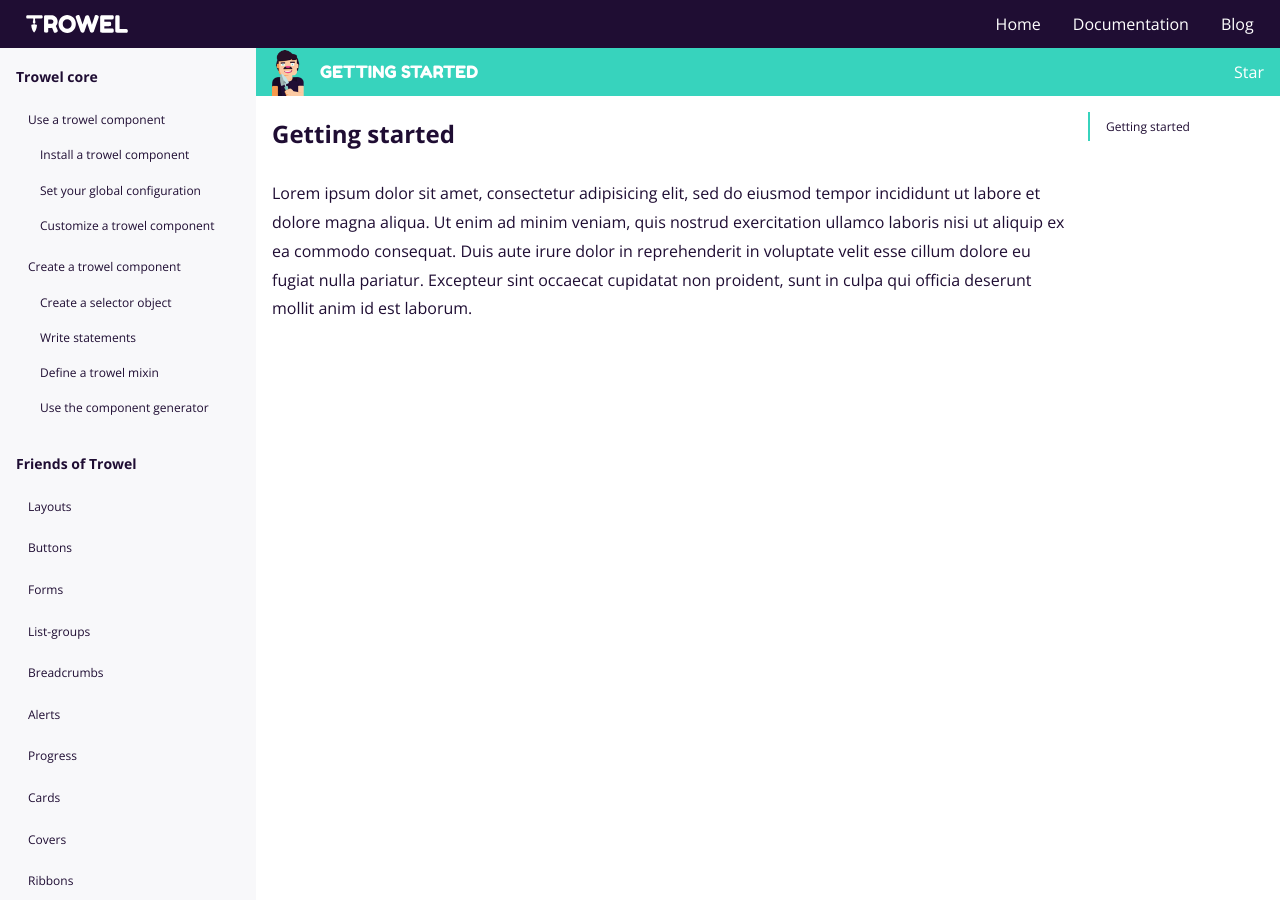
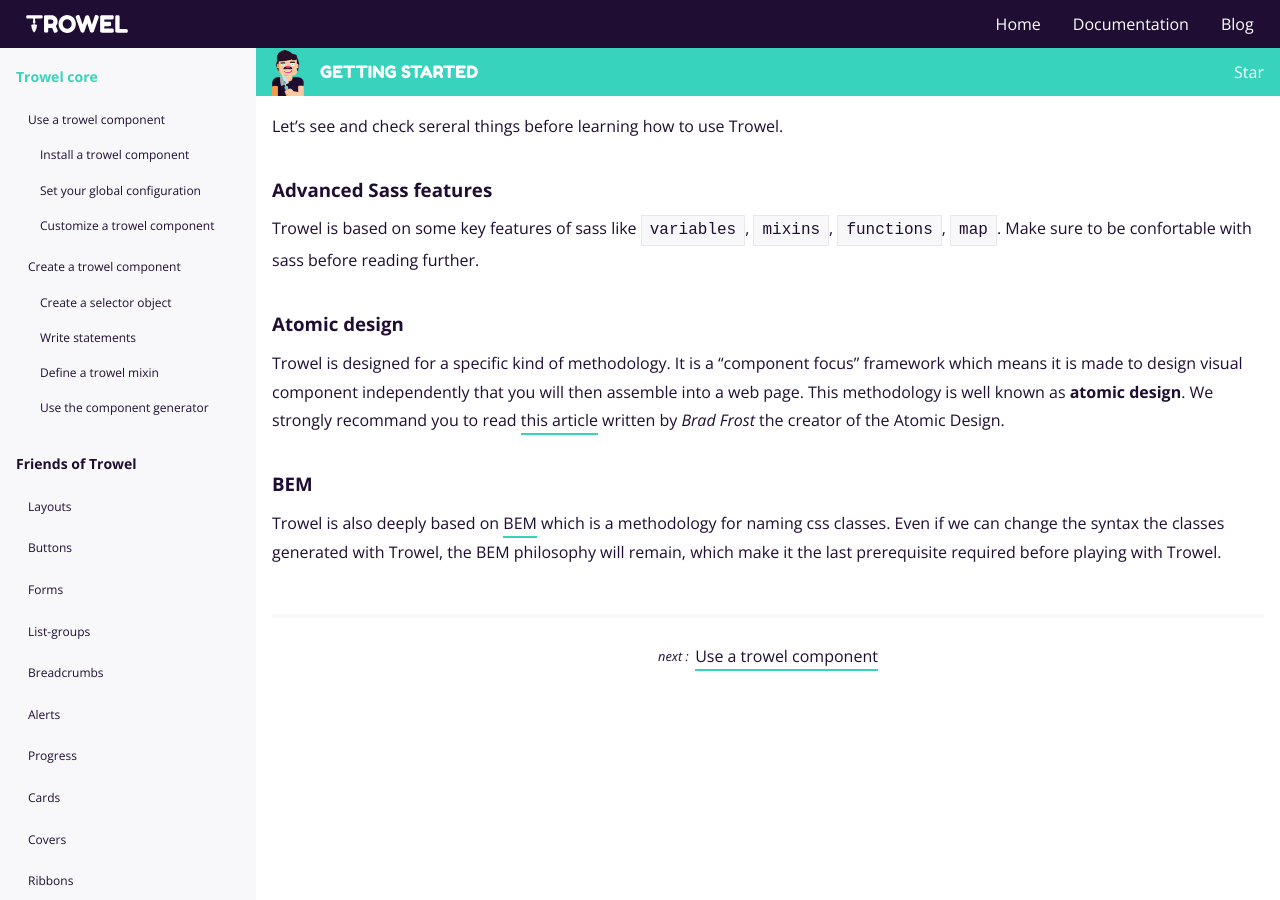
Before and after one commit to Trowel/trowel.github.io, a Jekyll site: the page built from pages/documentation/trowel-core/getting-started.md, in a window 1280 px wide. Built offline with Jekyll 4.4.1, drawn with Linux system fonts in a browser that asks for light colours.

Commit message:
getting started page

```diff
--- /dev/null
+++ b/_includes/page-control.html
@@ -0,0 +1,4 @@
+<nav class="page-control">
+  <span>next :</span>
+  <a href="{{ include.href }}">{{ include.label }}</a>
+</nav>
--- a/_includes/sidebar-documentation.html
+++ b/_includes/sidebar-documentation.html
@@ -7,8 +7,8 @@
     <ul>
       <li>
         <a
-          href="/documentation/trowel-core/getting-started"
-          {% if page.url == "/documentation/trowel-core/getting-started" %}class="active"{% endif %}
+          href="/documentation/trowel-core/getting-started/"
+          {% if page.url == "/documentation/trowel-core/getting-started/" %}class="active"{% endif %}
         >
           Trowel core
         </a>
@@ -16,8 +16,8 @@
         <ul>
           <li>
             <a
-              href="/documentation/trowel-core/use-a-component"
-              {% if page.url == "/documentation/trowel-core/use-a-component" %}class="active"{% endif %}
+              href="/documentation/trowel-core/use-a-component/"
+              {% if page.url == "/documentation/trowel-core/use-a-component/" %}class="active"{% endif %}
             >
               Use a trowel component
             </a>
@@ -25,8 +25,8 @@
             <ul>
               <li>
                 <a
-                  href="/documentation/trowel-core/use-a-component/install/"
-                  {% if page.url == "/documentation/trowel-core/use-a-component/install" %}class="active"{% endif %}
+                  href="/documentation/trowel-core/use-a-component/install//"
+                  {% if page.url == "/documentation/trowel-core/use-a-component/install/" %}class="active"{% endif %}
                 >
                   Install a trowel component
                 </a>
@@ -34,8 +34,8 @@
 
               <li>
                 <a
-                  href="/documentation/trowel-core/use-a-component/config"
-                  {% if page.url == "/documentation/trowel-core/use-a-component/config" %}class="active"{% endif %}
+                  href="/documentation/trowel-core/use-a-component/config/"
+                  {% if page.url == "/documentation/trowel-core/use-a-component/config/" %}class="active"{% endif %}
                 >
                   Set your global configuration
                 </a>
@@ -43,8 +43,8 @@
 
               <li>
                 <a
-                  href="/documentation/trowel-core/use-a-component/customize"
-                  {% if page.url == "/documentation/trowel-core/use-a-component/customize" %}class="active"{% endif %}
+                  href="/documentation/trowel-core/use-a-component/customize/"
+                  {% if page.url == "/documentation/trowel-core/use-a-component/customize/" %}class="active"{% endif %}
                 >
                   Customize a trowel component
                 </a>
@@ -54,8 +54,8 @@
 
           <li>
             <a
-              href="/documentation/trowel-core/create-a-component"
-              {% if page.url == "/documentation/trowel-core/create-a-component" %}class="active"{% endif %}
+              href="/documentation/trowel-core/create-a-component/"
+              {% if page.url == "/documentation/trowel-core/create-a-component/" %}class="active"{% endif %}
             >
               Create a trowel component
             </a>
@@ -63,8 +63,8 @@
             <ul>
               <li>
                 <a
-                  href="/documentation/trowel-core/create-a-component/selector-object"
-                  {% if page.url == "/documentation/trowel-core/create-a-component/selector-object" %}class="active"{% endif %}
+                  href="/documentation/trowel-core/create-a-component/selector-object/"
+                  {% if page.url == "/documentation/trowel-core/create-a-component/selector-object/" %}class="active"{% endif %}
                 >
                   Create a selector object
                 </a>
@@ -72,8 +72,8 @@
 
               <li>
                 <a
-                  href="/documentation/trowel-core/create-a-component/statements"
-                  {% if page.url == "/documentation/trowel-core/create-a-component/statements" %}class="active"{% endif %}
+                  href="/documentation/trowel-core/create-a-component/statements/"
+                  {% if page.url == "/documentation/trowel-core/create-a-component/statements/" %}class="active"{% endif %}
                 >
                   Write statements
                 </a>
@@ -81,8 +81,8 @@
 
               <li>
                 <a
-                  href="/documentation/trowel-core/create-a-component/mixins"
-                  {% if page.url == "/documentation/trowel-core/create-a-component/mixins" %}class="active"{% endif %}
+                  href="/documentation/trowel-core/create-a-component/mixins/"
+                  {% if page.url == "/documentation/trowel-core/create-a-component/mixins/" %}class="active"{% endif %}
                 >
                   Define a trowel mixin
                 </a>
@@ -90,8 +90,8 @@
 
               <li>
                 <a
-                  href="/documentation/trowel-core/create-a-component/generator"
-                  {% if page.url == "/documentation/trowel-core/create-a-component/generator" %}class="active"{% endif %}
+                  href="/documentation/trowel-core/create-a-component/generator/"
+                  {% if page.url == "/documentation/trowel-core/create-a-component/generator/" %}class="active"{% endif %}
                 >
                   Use the component generator
                 </a>
@@ -103,8 +103,8 @@
 
       <li>
         <a
-          href="/documentation/friends-of-trowel"
-          {% if page.url == "/documentation/friends-of-trowel" %}class="active"{% endif %}
+          href="/documentation/friends-of-trowel/"
+          {% if page.url == "/documentation/friends-of-trowel/" %}class="active"{% endif %}
         >
           Friends of Trowel
         </a>
@@ -112,8 +112,8 @@
         <ul>
           <li>
             <a
-              href="/documentation/friends-of-trowel/layouts"
-              {% if page.url == "/documentation/friends-of-trowel/layouts" %}class="active"{% endif %}
+              href="/documentation/friends-of-trowel/layouts/"
+              {% if page.url == "/documentation/friends-of-trowel/layouts/" %}class="active"{% endif %}
             >
               Layouts
             </a>
@@ -121,8 +121,8 @@
 
           <li>
             <a
-              href="/documentation/friends-of-trowel/buttons"
-              {% if page.url == "/documentation/friends-of-trowel/buttons" %}class="active"{% endif %}
+              href="/documentation/friends-of-trowel/buttons/"
+              {% if page.url == "/documentation/friends-of-trowel/buttons/" %}class="active"{% endif %}
             >
               Buttons
             </a>
@@ -130,8 +130,8 @@
 
           <li>
             <a
-              href="/documentation/friends-of-trowel/forms"
-              {% if page.url == "/documentation/friends-of-trowel/forms" %}class="active"{% endif %}
+              href="/documentation/friends-of-trowel/forms/"
+              {% if page.url == "/documentation/friends-of-trowel/forms/" %}class="active"{% endif %}
             >
               Forms
             </a>
@@ -139,8 +139,8 @@
 
           <li>
             <a
-              href="/documentation/friends-of-trowel/list-groups/"
-              {% if page.url == "/documentation/friends-of-trowel/list-groups/" %}class="active"{% endif %}
+              href="/documentation/friends-of-trowel/list-groups//"
+              {% if page.url == "/documentation/friends-of-trowel/list-groups//" %}class="active"{% endif %}
             >
               List-groups
             </a>
@@ -148,8 +148,8 @@
 
           <li>
             <a
-              href="/documentation/friends-of-trowel/breadcrumbs"
-              {% if page.url == "/documentation/friends-of-trowel/breadcrumbs" %}class="active"{% endif %}
+              href="/documentation/friends-of-trowel/breadcrumbs/"
+              {% if page.url == "/documentation/friends-of-trowel/breadcrumbs/" %}class="active"{% endif %}
             >
               Breadcrumbs
             </a>
@@ -157,8 +157,8 @@
 
           <li>
             <a
-              href="/documentation/friends-of-trowel/alerts"
-              {% if page.url == "/documentation/friends-of-trowel/alerts" %}class="active"{% endif %}
+              href="/documentation/friends-of-trowel/alerts/"
+              {% if page.url == "/documentation/friends-of-trowel/alerts/" %}class="active"{% endif %}
             >
               Alerts
             </a>
@@ -166,8 +166,8 @@
 
           <li>
             <a
-              href="/documentation/friends-of-trowel/progress"
-              {% if page.url == "/documentation/friends-of-trowel/progress" %}class="active"{% endif %}
+              href="/documentation/friends-of-trowel/progress/"
+              {% if page.url == "/documentation/friends-of-trowel/progress/" %}class="active"{% endif %}
             >
               Progress
             </a>
@@ -175,8 +175,8 @@
 
           <li>
             <a
-              href="/documentation/friends-of-trowel/cards"
-              {% if page.url == "/documentation/friends-of-trowel/cards" %}class="active"{% endif %}
+              href="/documentation/friends-of-trowel/cards/"
+              {% if page.url == "/documentation/friends-of-trowel/cards/" %}class="active"{% endif %}
             >
               Cards
             </a>
@@ -184,8 +184,8 @@
 
           <li>
             <a
-              href="/documentation/friends-of-trowel/covers"
-              {% if page.url == "/documentation/friends-of-trowel/covers" %}class="active"{% endif %}
+              href="/documentation/friends-of-trowel/covers/"
+              {% if page.url == "/documentation/friends-of-trowel/covers/" %}class="active"{% endif %}
             >
               Covers
             </a>
@@ -193,8 +193,8 @@
 
           <li>
             <a
-              href="/documentation/friends-of-trowel/ribbons"
-              {% if page.url == "/documentation/friends-of-trowel/ribbons" %}class="active"{% endif %}
+              href="/documentation/friends-of-trowel/ribbons/"
+              {% if page.url == "/documentation/friends-of-trowel/ribbons/" %}class="active"{% endif %}
             >
               Ribbons
             </a>
@@ -202,8 +202,8 @@
 
           <li>
             <a
-              href="/documentation/friends-of-trowel/badges"
-              {% if page.url == "/documentation/friends-of-trowel/badges" %}class="active"{% endif %}
+              href="/documentation/friends-of-trowel/badges/"
+              {% if page.url == "/documentation/friends-of-trowel/badges/" %}class="active"{% endif %}
             >
               Badges
             </a>
@@ -211,8 +211,8 @@
 
           <li>
             <a
-              href="/documentation/friends-of-trowel/drops"
-              {% if page.url == "/documentation/friends-of-trowel/drops" %}class="active"{% endif %}
+              href="/documentation/friends-of-trowel/drops/"
+              {% if page.url == "/documentation/friends-of-trowel/drops/" %}class="active"{% endif %}
             >
               Drops
             </a>
@@ -220,8 +220,8 @@
 
           <li>
             <a
-              href="/documentation/friends-of-trowel/collapses"
-              {% if page.url == "/documentation/friends-of-trowel/collapses" %}class="active"{% endif %}
+              href="/documentation/friends-of-trowel/collapses/"
+              {% if page.url == "/documentation/friends-of-trowel/collapses/" %}class="active"{% endif %}
             >
               Collapses
             </a>
@@ -229,8 +229,8 @@
 
           <li>
             <a
-              href="/documentation/friends-of-trowel/modals"
-              {% if page.url == "/documentation/friends-of-trowel/modals" %}class="active"{% endif %}
+              href="/documentation/friends-of-trowel/modals/"
+              {% if page.url == "/documentation/friends-of-trowel/modals/" %}class="active"{% endif %}
             >
               Modals
             </a>
--- a/pages/documentation/trowel-core/getting-started.md
+++ b/pages/documentation/trowel-core/getting-started.md
@@ -4,9 +4,18 @@ type: trowel
 title: Getting started
 library: trowel/trowel
 permalink: /documentation/trowel-core/getting-started/
-affix: true
+affix: false
 ---
 
-## Getting started
+Let's see and check sereral things before learning how to use Trowel.
 
-Lorem ipsum dolor sit amet, consectetur adipisicing elit, sed do eiusmod tempor incididunt ut labore et dolore magna aliqua. Ut enim ad minim veniam, quis nostrud exercitation ullamco laboris nisi ut aliquip ex ea commodo consequat. Duis aute irure dolor in reprehenderit in voluptate velit esse cillum dolore eu fugiat nulla pariatur. Excepteur sint occaecat cupidatat non proident, sunt in culpa qui officia deserunt mollit anim id est laborum.
+### Advanced Sass features
+Trowel is based on some key features of sass like `variables`, `mixins`, `functions`, `map`. Make sure to be confortable with sass before reading further.
+
+### Atomic design
+Trowel is designed for a specific kind of methodology. It is a "component focus" framework which means it is made to design visual component independently that you will then assemble into a web page. This methodology is well known as **atomic design**. We strongly recommand you to read [this article](http://bradfrost.com/blog/post/atomic-web-design/) written by *Brad Frost* the creator of the Atomic Design.
+
+### BEM
+Trowel is also deeply based on [BEM](https://en.bem.info/methodology/quick-start/) which is a methodology for naming css classes. Even if we can change the syntax the classes generated with Trowel, the BEM philosophy will remain, which make it the last prerequisite required before playing with Trowel.
+
+{% include page-control.html href="/documentation/trowel-core/use-a-component/" label="Use a trowel component" %}
--- a/style/components/doc-sidebar/doc-sidebar.scss
+++ b/style/components/doc-sidebar/doc-sidebar.scss
@@ -48,6 +48,12 @@
   display: block;
 }
 
+.doc-sidebar__menu .active {
+  @include color('success');
+  pointer-events: none;
+  text-decoration: none;
+}
+
 .doc-sidebar__menu li {
   margin-top: 2rem;
   font-size: 0.875em;
```
Also changed, not shown: style/components/page-control/page-control.scss (added, +25 -0 lines), style/layouts/doc-content/doc-content.scss (+35 -0 lines), style/themes/friends-of-trowel.scss (+8 -0 lines), assets/css/main.css.
